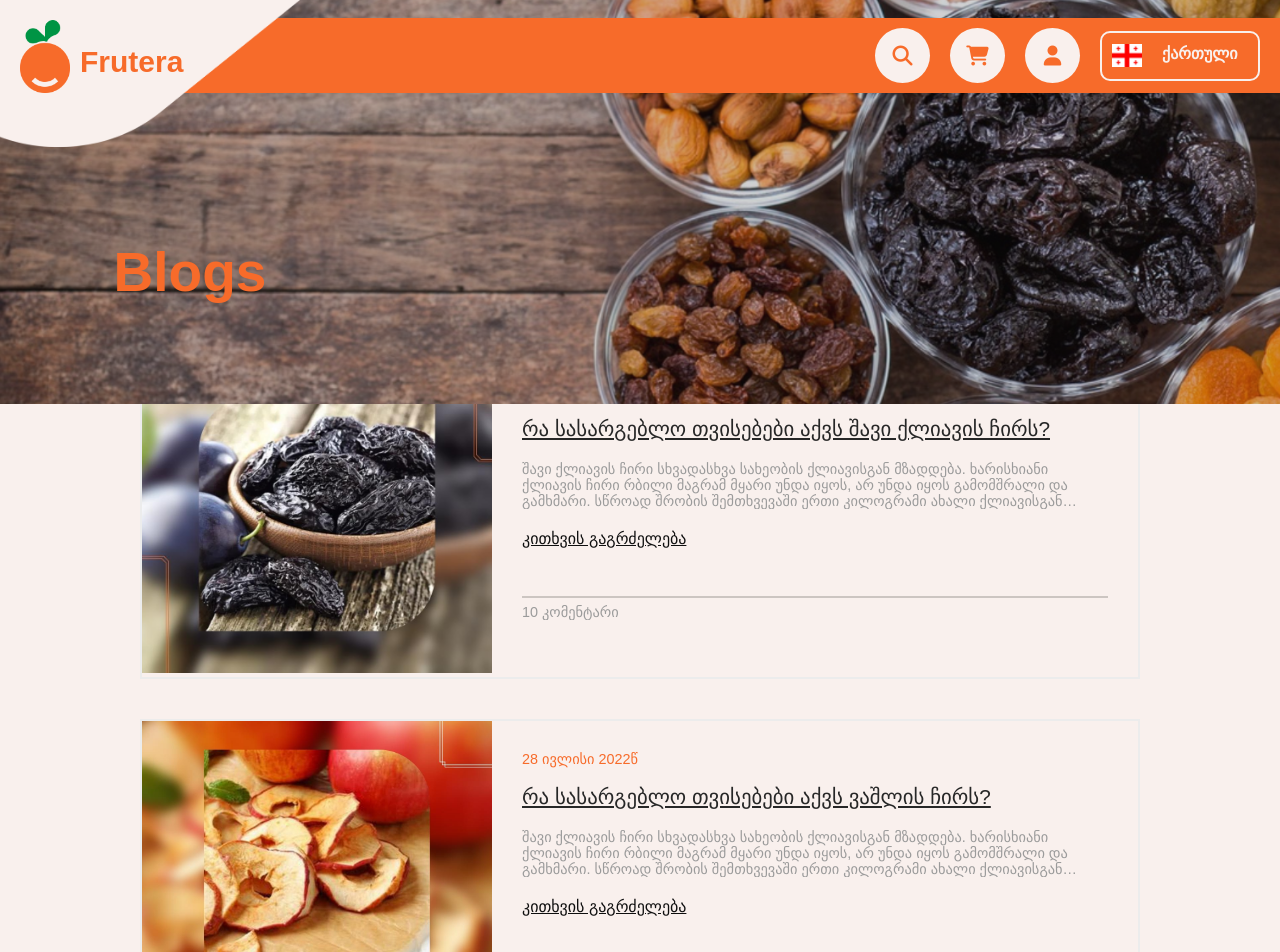
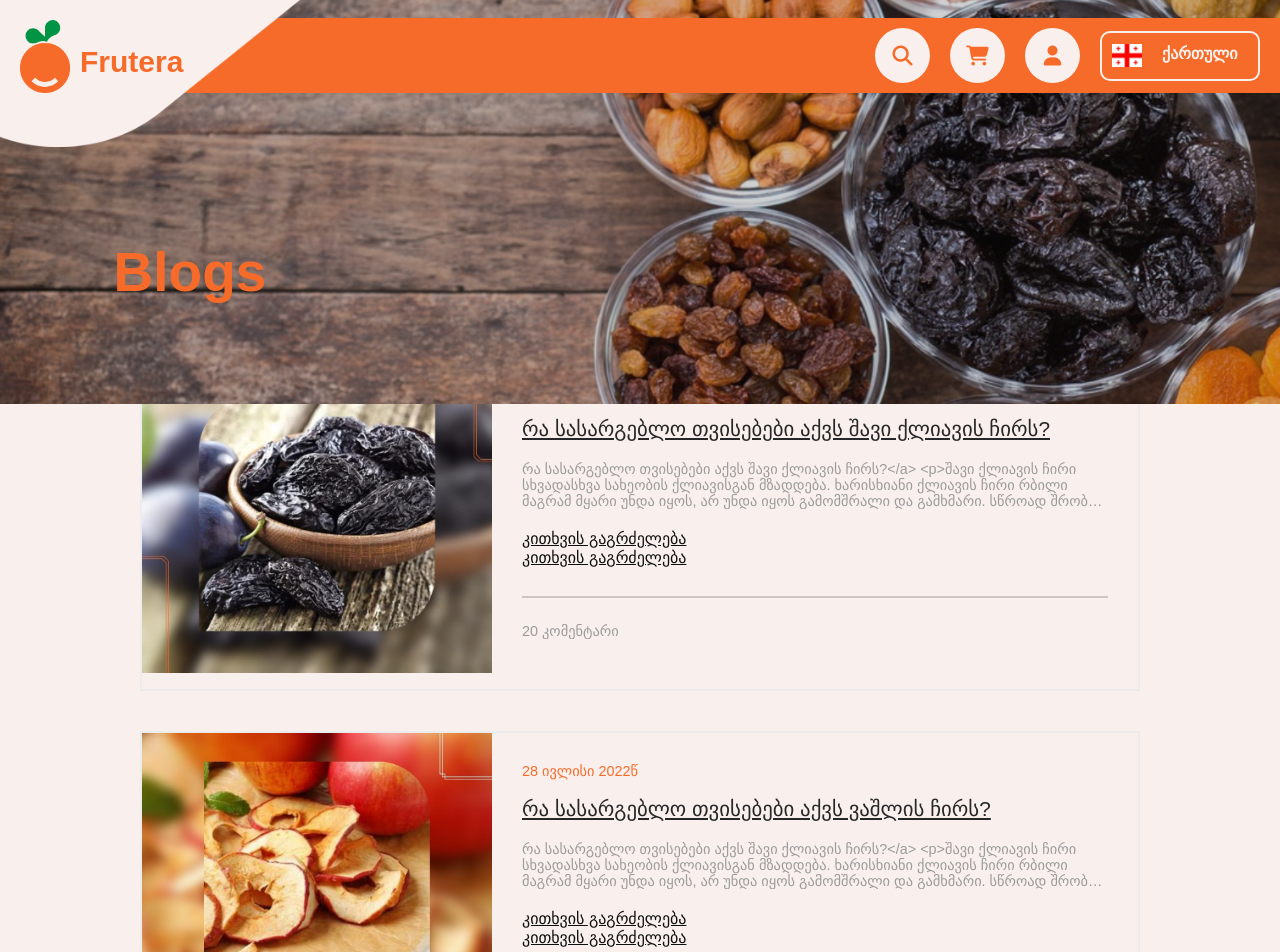
Before and after one commit to ClickSpace-ge-git/Frutera-Development, a React (Create React App) app: page /blogs in a window 1280 px wide. Shown: the top 952 px of the page. Built offline with nearby package versions, Linux system fonts and the light colour scheme; a web font is replaced by a local one.

Commit message:
Made Blogs implementation modular and connected to BlogPage (todo remove dual links)
Added a mock dynamic route to products and blogs

```diff
--- a/src/App.js
+++ b/src/App.js
@@ -1,12 +1,13 @@
 import AboutUsPage from './frutera/AboutUsPage/AboutUsPage'
 import HomePage from './frutera/HomePage/HomePage'
-import Blogs from './frutera/BlogPage/Blogs';
 import ProductsPage from "./frutera/ProductsPage/ProductsPage"
 import CartPage from "./frutera/CartPage/CartPage";
 import RegisterPage from './frutera/RegisterPage/RegisterPage'
 import LoginPage from './frutera/LoginPage/LoginPage'
 import UserPage from './frutera/UserPage/UserPage'
 import BlogsPage from './frutera/BlogsPage/BlogsPage.js';
+import Blog from "./frutera/BlogPage/Blog";
+import Product from "./frutera/Product/Product";
 
 import { BrowserRouter, Routes, Route } from 'react-router-dom';
 
@@ -18,13 +19,14 @@ export default function App() {
          <Routes>
             <Route path='/' element={<HomePage/>}/>
             <Route path='/aboutus' element={<AboutUsPage/>}/>
-            <Route path='/blog' element={<Blogs/>}/>
             <Route path='/products' element={<ProductsPage/>}/>
              <Route path='/cart' element={<CartPage/>}/>
              <Route path='/register' element={<RegisterPage/>}/>
              <Route path='/login' element={<LoginPage/>}/>
              <Route path='/user' element={<UserPage/>}/>
              <Route path='/blogs' element={<BlogsPage/>}/>
+             <Route path='/blog/:blogId' element={<Blog/>}/>
+             <Route path='/products/:productId' element={<Product/>}/>
              <Route path='/category' element={<ProductsPage/>}/>
            </Routes>
       </BrowserRouter>
--- a/src/frutera/BlogPage/Blogs.js
+++ b/src/frutera/BlogPage/Blog.js
@@ -2,7 +2,7 @@ import BlogPage from "../components/BlogPage/BlogPage";
 
 import './Blogs.scss';
 
-function Blogs() {
+function Blog() {
   return (
     <>
     <BlogPage/>
@@ -11,4 +11,4 @@ function Blogs() {
   );
 }
 
-export default Blogs;
+export default Blog;
--- a/src/frutera/components/BlogPage/BlogPage.js
+++ b/src/frutera/components/BlogPage/BlogPage.js
@@ -6,10 +6,15 @@ import Paragraph from "./Paragraph";
 import Comments from "./Comments";
 import Header2 from "../Header2/Header2";
 import Footer from "../Footer/Footer";
+import {useMatch} from "react-router-dom";
 
-const BlogPage = (props) => {
+
+const BlogPage = ({props}) => {
     const [pageInfo,setPageInfo] = useState({})
     const [paragraphs,setParagraphs] = useState([])
+
+    let ma = useMatch("/blog/:blogId")
+    console.log(ma.params)
 
     useEffect(() => {
         getPage().then((data)=>{
--- a/src/frutera/components/BlogPage/Paragraph.js
+++ b/src/frutera/components/BlogPage/Paragraph.js
@@ -1,11 +1,11 @@
 
-const Paragraph = (props) => {
+const Paragraph = ({props}) => {
     return(
       <div>
-          {props.props.image!==''? <div><br/><img src={props.props.image} alt="paragraph image" className="img"/><br/></div>:""}
+          {props.image!==''? <div><br/><img src={props.image} alt="paragraph image" className="img"/><br/></div>:""}
           <br/>
-          {props.props.title!==""? <h3>{props.props.title}</h3>:""}
-          <p>{props.props.text}</p>
+          {props.title!==""? <h3>{props.title}</h3>:""}
+          <p>{props.text}</p>
       </div>
     );
 }
--- a/src/frutera/components/Blogs/Blogs.js
+++ b/src/frutera/components/Blogs/Blogs.js
@@ -1,67 +1,72 @@
-import React, {useState} from 'react';
+import React, {useEffect, useState} from 'react';
 import blog1 from '../../../images/Blogs/blog1.jpeg';
 import blog2 from '../../../images/Blogs/blog2.jpeg';
 import Header2 from "../Header2/Header2";
 import Footer from "../Footer/Footer";
 import './Blogs.scss'
-function Blogs() {
+import BlogsListElement from "./BlogsListElement";
+
+let demoBlogsList = [
+    {
+        id: "0",
+        title: "რა სასარგებლო თვისებები აქვს შავი ქლიავის ჩირს?",
+        img: blog2,
+        date: "28 ივლისი 2022წ ",
+        text: "რა სასარგებლო თვისებები აქვს შავი ქლიავის ჩირს?</a>\n" +
+            "                                <p>შავი ქლიავის ჩირი სხვადასხვა სახეობის ქლიავისგან მზადდება. ხარისხიანი ქლიავის ჩირი\n" +
+            "                                    რბილი მაგრამ მყარი უნდა იყოს, არ უნდა იყოს გამომშრალი და გამხმარი. სწროად შრობის\n" +
+            "                                    შემთხვევაში ერთი კილოგრამი ახალი ქლიავისგან დაახლოებით 200 გრამი ჩირი გამოდის.\n" +
+            "                                    პირველად შავი ქლიავის ჩირი ჩვენს წელთაღრიცხვამდე მეოთხე საუკუნეში დამზადდა კასპიის\n" +
+            "                                    ზღვის მიდამოებში. მეცნიერები თვლიან, რომ ადგილობრივმა ტომებმა მწიფე ქლიავის მზეზე\n" +
+            "                                    გამშრობა დაიწყეს და ასე ცდილობდნენ მოსავლის შენახვის ვადები გაეხანგრძლივებინათ."
+    },
+    {
+        id: "1",
+        title: "რა სასარგებლო თვისებები აქვს ვაშლის ჩირს?",
+        img: blog1,
+        date: "28 ივლისი 2022წ ",
+        text: "რა სასარგებლო თვისებები აქვს შავი ქლიავის ჩირს?</a>\n" +
+            "                                <p>შავი ქლიავის ჩირი სხვადასხვა სახეობის ქლიავისგან მზადდება. ხარისხიანი ქლიავის ჩირი\n" +
+            "                                    რბილი მაგრამ მყარი უნდა იყოს, არ უნდა იყოს გამომშრალი და გამხმარი. სწროად შრობის\n" +
+            "                                    შემთხვევაში ერთი კილოგრამი ახალი ქლიავისგან დაახლოებით 200 გრამი ჩირი გამოდის.\n" +
+            "                                    პირველად შავი ქლიავის ჩირი ჩვენს წელთაღრიცხვამდე მეოთხე საუკუნეში დამზადდა კასპიის\n" +
+            "                                    ზღვის მიდამოებში. მეცნიერები თვლიან, რომ ადგილობრივმა ტომებმა მწიფე ქლიავის მზეზე\n" +
+            "                                    გამშრობა დაიწყეს და ასე ცდილობდნენ მოსავლის შენახვის ვადები გაეხანგრძლივებინათ."
+    },
+]
 
 
-    return(
-      <>
-            <Header2 />
+function Blogs() {
+    const [blogsList, setBlogsList] = useState({})
+    const [loading, setLoading] = useState(true)
 
-      <div class="blogBcontainer">
+    const loadingPage = () => {
+        setBlogsList(demoBlogsList)
+        if( setBlogsList!= null){
+            setLoading(false)
+            console.log(blogsList)
+        }
+    }
 
-        <section id="Blogs">
+    useEffect(() => {
+        loadingPage()
+    },[])
 
-<div class="blog-container">
+    return (
+        <>
+            <Header2/>
 
+            <div class="blogBcontainer">
 
-  <div class="blog__box">
+                <section id="Blogs">
 
-    <div class="blog__img">
-      <img src={blog2} alt="blog"/>
-    </div>
-    <div class="blog__text">
-      <span>28 ივლისი 2022წ </span>
-      <br/>
-      <a href="blog" class="blog-title">რა სასარგებლო თვისებები აქვს შავი ქლიავის ჩირს?</a>
-      <p>შავი ქლიავის ჩირი სხვადასხვა სახეობის ქლიავისგან მზადდება. ხარისხიანი ქლიავის ჩირი რბილი მაგრამ მყარი უნდა იყოს, არ უნდა იყოს გამომშრალი და გამხმარი. სწროად შრობის შემთხვევაში ერთი კილოგრამი ახალი ქლიავისგან დაახლოებით 200 გრამი ჩირი გამოდის.
-პირველად შავი ქლიავის ჩირი ჩვენს წელთაღრიცხვამდე მეოთხე საუკუნეში დამზადდა კასპიის ზღვის მიდამოებში. მეცნიერები თვლიან, რომ ადგილობრივმა ტომებმა მწიფე ქლიავის მზეზე გამშრობა დაიწყეს და ასე ცდილობდნენ მოსავლის შენახვის ვადები გაეხანგრძლივებინათ.</p>
-<a class="blog-line" href="blog">კითხვის გაგრძელება</a>
-  <br/>
-  <br/>
-      <p>10 კომენტარი</p>
-    </div>
+                    <div class="blog-container">
+                        {!loading && blogsList.length >0? blogsList.map((item => <BlogsListElement key={item.id} props={item}/>)) : "" }
+                    </div>
 
-  </div>
-
-  <div class="blog__box">
-
-    <div class="blog__img">
-      <img src={blog1} alt="blog"/>
-    </div>
-    <div class="blog__text">
-      <span>28 ივლისი 2022წ </span>
-      <br/>
-      <a href="#" class="blog-title">რა სასარგებლო თვისებები აქვს ვაშლის ჩირს?</a>
-      <p>შავი ქლიავის ჩირი სხვადასხვა სახეობის ქლიავისგან მზადდება. ხარისხიანი ქლიავის ჩირი რბილი მაგრამ მყარი უნდა იყოს, არ უნდა იყოს გამომშრალი და გამხმარი. სწროად შრობის შემთხვევაში ერთი კილოგრამი ახალი ქლიავისგან დაახლოებით 200 გრამი ჩირი გამოდის.
-         პირველად შავი ქლიავის ჩირი ჩვენს წელთაღრიცხვამდე მეოთხე საუკუნეში დამზადდა კასპიის ზღვის მიდამოებში. მეცნიერები თვლიან, რომ ადგილობრივმა ტომებმა მწიფე ქლიავის მზეზე გამშრობა დაიწყეს და ასე ცდილობდნენ მოსავლის შენახვის ვადები გაეხანგრძლივებინათ.</p>
-
-  <a class="blog-line" href="#">კითხვის გაგრძელება</a>
-  <br/>
-  <br/>
-      <p>20 კომენტარი</p>
-    </div>
-
-  </div>
-
-</div>
-
-</section>
-</div>
-<Footer />
+                </section>
+            </div>
+            <Footer/>
 
         </>
 
--- /dev/null
+++ b/src/frutera/components/Blogs/BlogsListElement.js
@@ -0,0 +1,27 @@
+import React from "react";
+import {Link} from "react-router-dom";
+
+export default function BlogsListElement({props}){
+
+    return(
+        <div className="blog__box">
+
+            <div className="blog__img">
+                <img src={props.img} alt="blog"/>
+            </div>
+            <div className="blog__text">
+                <span>{props.date}</span>
+                <br/>
+                <a href="#" className="blog-title">{props.title}</a>
+                <p>{props.text}</p>
+
+                <a className="blog-line" href="/#" >კითხვის გაგრძელება</a>
+                <Link to="/blog/123">კითხვის გაგრძელება </Link>
+                <br/>
+                <br/>
+                <p>20 კომენტარი</p>
+            </div>
+
+        </div>
+    )
+}
```
Also changed, not shown: src/frutera/components/Blogs/BlogsList.js (added, +11 -0 lines).
